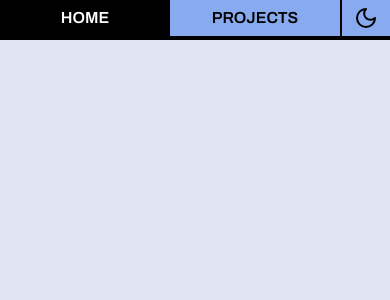
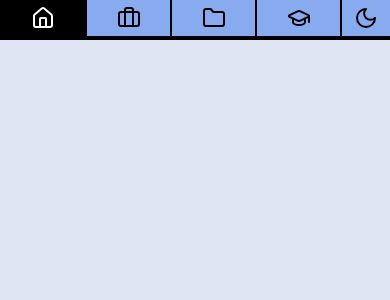
Before and after one commit to MashMM/portfolio, a Next.js app: page / in a window 390 px wide. Shown: the top 300 px of the page. Built offline with nearby package versions, Linux system fonts and the light colour scheme.

Commit message:
added icons for mobile nav bar

```diff
--- a/src/app/layout.tsx
+++ b/src/app/layout.tsx
@@ -7,7 +7,7 @@ import Nav from '@/components/navbar'
 const archivo = Archivo({ subsets: ['latin'] })
 
 export const metadata: Metadata = {
-  title: 'John Doe',
+  title: 'Mashhood',
 }
 
 export default function RootLayout({
--- a/src/components/navbar.tsx
+++ b/src/components/navbar.tsx
@@ -4,12 +4,13 @@ import clsx from 'clsx'
 import Link from 'next/link'
 import { usePathname } from 'next/navigation'
 import { ThemeSwitcher } from './theme-switcher'
+import { Home, Briefcase, Folder, GraduationCap } from 'lucide-react'  // Import Lucide icons
 
 export default function Nav() {
   const path = usePathname()
 
   return (
-    <nav className="border-b-border dark:border-b-darkBorder grid h-[50px] grid-cols-[1fr_1fr_50px] rounded-tr-base border-b-4 bg-black text-xl w600:text-lg w400:h-10 w400:text-base portrait:rounded-none">
+    <nav className="border-b-border dark:border-b-darkBorder grid h-[50px] grid-cols-[1fr_1fr_1fr_1fr_50px] rounded-tr-base border-b-4 bg-black text-xl w600:text-lg w400:h-10 w400:text-base portrait:rounded-none">
       <Link
         className={clsx(
           'flex h-full items-center justify-center uppercase',
@@ -17,16 +18,38 @@ export default function Nav() {
         )}
         href="/"
       >
-        Home
+        <span className="hidden w400:inline"><Home /></span>
+        <span className="w400:hidden">Home</span>
       </Link>
       <Link
         className={clsx(
-          'flex h-full items-center justify-center uppercase',
-          path === '/work' ? 'bg-black text-white' : 'text-text bg-main',
+          'flex h-full items-center justify-center uppercase border-l-2 border-border dark:border-darkBorder',
+          path === '/experience' ? 'bg-black text-white' : 'text-text bg-main',
         )}
         href="/"
       >
-        Projects
+        <span className="hidden w400:inline"><Briefcase /></span>
+        <span className="w400:hidden">Experience</span>
+      </Link>
+      <Link
+        className={clsx(
+          'flex h-full items-center justify-center uppercase border-l-2 border-border dark:border-darkBorder',
+          path === '/experience' ? 'bg-black text-white' : 'text-text bg-main',
+        )}
+        href="/"
+      >
+        <span className="hidden w400:inline"><Folder /></span>
+        <span className="w400:hidden">Projects</span>
+      </Link>
+      <Link
+        className={clsx(
+          'flex h-full items-center justify-center uppercase border-l-2 border-border dark:border-darkBorder',
+          path === '/projects' ? 'bg-black text-white' : 'text-text bg-main',
+        )}
+        href="/"
+      >
+        <span className="hidden w400:inline"><GraduationCap /></span>
+        <span className="w400:hidden">Education</span>
       </Link>
       <ThemeSwitcher />
     </nav>
```
